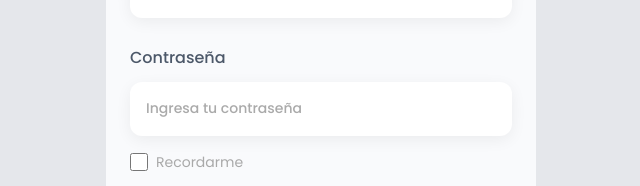
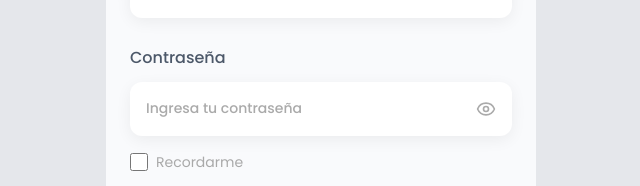
Before and after one commit to havikhavik/granabank, a Next.js app in the folder web/: page /login in a window 1280 px wide. Shown: the part 391-577 px from the top of the page, without its empty margins (319-959 px from the left). Built offline with nearby package versions, Linux system fonts and the light colour scheme.

Commit message:
feat(web): password visibility toggle and empty notifications popover (#23)

```diff
--- a/web/app/(app)/page.tsx
+++ b/web/app/(app)/page.tsx
@@ -23,7 +23,18 @@ export default async function HomePage() {
           <Link href="/movimientos" aria-label="Buscar movimientos">
             <Search size={22} strokeWidth={2} className="text-ink" />
           </Link>
-          <Bell size={22} strokeWidth={2} className="text-ink" aria-hidden />
+          {/* Popover API nativa: abre/cierra sin JS y se cierra solo con Esc o
+              al tocar afuera. Se ubica a la derecha de la columna de 430 px. */}
+          <button type="button" popoverTarget="notificaciones" aria-label="Notificaciones">
+            <Bell size={22} strokeWidth={2} className="text-ink" />
+          </button>
+          <div
+            id="notificaciones"
+            popover="auto"
+            className="inset-auto top-20 right-[max(1.5rem,calc(50vw-215px+1.5rem))] m-0 rounded-xl bg-white px-4 py-3 text-sm text-ink-soft shadow-[0_4px_16px_rgba(0,0,0,0.1)]"
+          >
+            No hay notificaciones
+          </div>
         </div>
       </header>
 
--- a/web/components/LoginForm.tsx
+++ b/web/components/LoginForm.tsx
@@ -1,6 +1,7 @@
 "use client";
 
-import { useActionState } from "react";
+import { Eye, EyeOff } from "lucide-react";
+import { useActionState, useState } from "react";
 import { login } from "@/lib/actions";
 
 const inputClass =
@@ -10,6 +11,7 @@ const inputClass =
 // guarda lo que devolvió la Server Action (el error) y si está pendiente.
 export default function LoginForm() {
   const [state, formAction, pending] = useActionState(login, undefined);
+  const [showPassword, setShowPassword] = useState(false);
 
   return (
     // noValidate: sin la validación nativa del navegador (su aviso casi no se ve),
@@ -31,15 +33,26 @@ export default function LoginForm() {
 
       <label className="mt-7 font-medium text-[#4c5869]">
         Contraseña
+        <div className="relative">
           <input
             name="password"
-          type="password"
+            type={showPassword ? "text" : "password"}
             required
             maxLength={128}
             autoComplete="current-password"
             placeholder="Ingresa tu contraseña"
-          className={inputClass}
+            className={`${inputClass} pr-12`}
           />
+          {/* type="button" para que no envíe el formulario */}
+          <button
+            type="button"
+            onClick={() => setShowPassword(!showPassword)}
+            aria-label={showPassword ? "Ocultar contraseña" : "Mostrar contraseña"}
+            className="absolute bottom-0 right-0 flex h-[54px] items-center px-4 text-muted"
+          >
+            {showPassword ? <EyeOff size={20} /> : <Eye size={20} />}
+          </button>
+        </div>
       </label>
 
       <label className="mt-4 flex items-center gap-2 text-sm text-[#a9a9a9]">
```
Also changed, not shown: 1 other file (tests, documents, lock files or other folders). Lines whose indentation alone changed are shown as unchanged.
